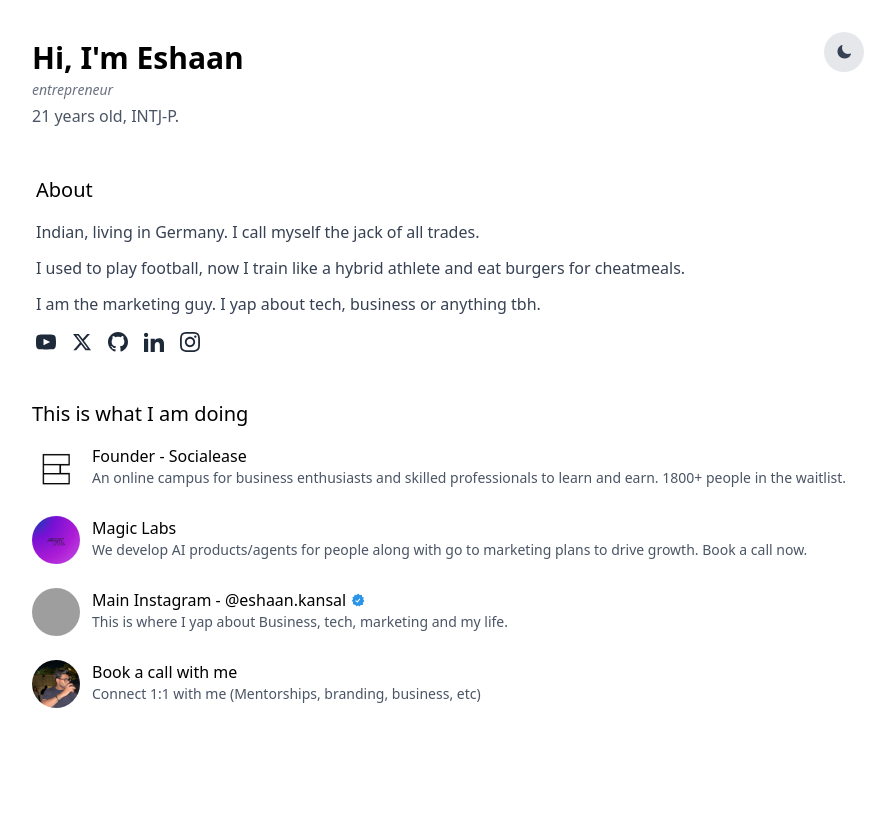
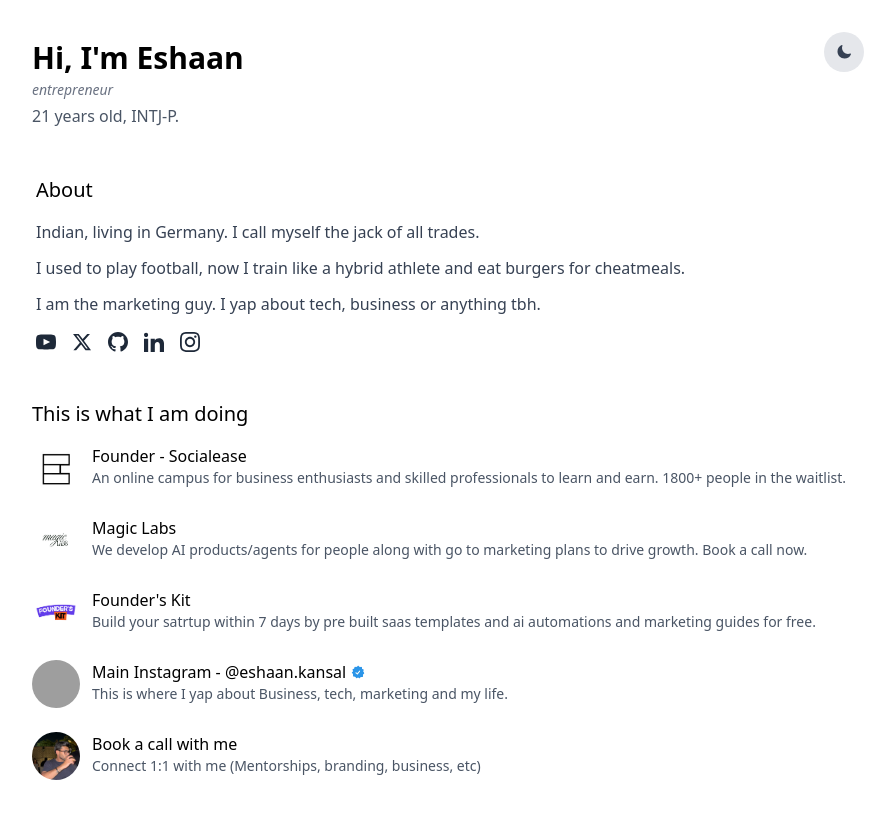
Before and after one commit to Eshaank08/profile, a Next.js app: page / in a window 1280 px wide. Shown: the top 818 px of the page, without its empty margins (192-1087 px from the left). Built offline with nearby package versions, Linux system fonts and the light colour scheme; grey boxes are pictures that could not be loaded; a web font is replaced by a local one.

Commit message:
Added Founders kit

```diff
--- a/app/page.tsx
+++ b/app/page.tsx
@@ -190,7 +190,35 @@ export default function Component() {
               </div>
             </a>
 
-            {/* Work Experience Item 3 */}
+            {/* Work Experience Item 3 - Founder's Kit */}
+            <a
+              href="https://FounderSKIT.IN"
+              target="_blank"
+              rel="noopener noreferrer"
+              onClick={() => trackBusinessClick('founderskit', 'https://FounderSKIT.IN')}
+              className="block hover:opacity-80 transition-opacity"
+            >
+              <div className="flex justify-between items-start">
+                <div className="flex items-start">
+                  <div className="w-12 h-12 rounded-full mr-3 flex-shrink-0 overflow-hidden">
+                    <Image
+                      src="/images/work/3.png"
+                      alt="Founder's Kit"
+                      width={48}
+                      height={48}
+                      quality={100}
+                      className="w-full h-full object-cover"
+                    />
+                  </div>
+                  <div>
+                    <h3 className="font-medium">Founder's Kit</h3>
+                    <p className={`${darkMode ? 'text-gray-300' : 'text-gray-600'} text-sm`}>Build your satrtup within 7 days by pre built saas templates and ai automations and marketing guides for free.</p>
+                  </div>
+                </div>
+              </div>
+            </a>
+
+            {/* Work Experience Item 4 - Instagram */}
             <a
               href="https://instagram.com/eshaan.kansal"
               target="_blank"
```
Also changed, not shown: public/images/work/3.png (added), public/images/work/wolf.png.
